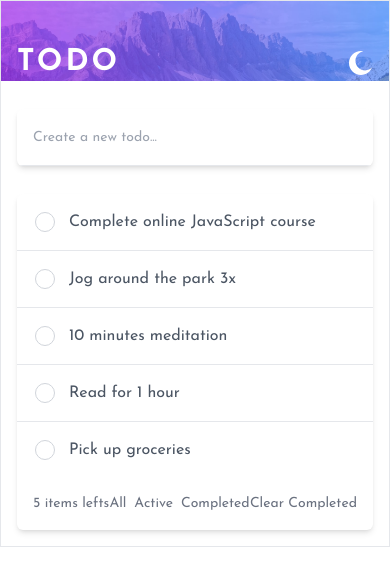
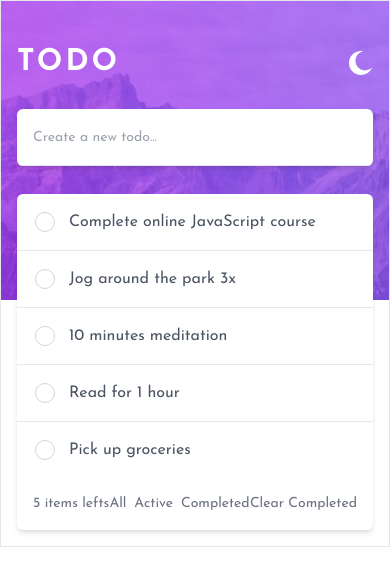
Before and after one commit to VectorGits/Todo-App-2.0, a React (Vite) app: page / in a window 390 px wide. Shown: the top 586 px of the page. Built offline with nearby package versions, Linux system fonts and the light colour scheme.

Commit message:
fix: update background image styling for responsive design

```diff
--- a/src/App.tsx
+++ b/src/App.tsx
@@ -8,7 +8,7 @@ function App() {
 
   return (
     <>
-      <div className="bg-[url('/bg-desktop-light.jpg')] dark:bg-[url('/bg-desktop-dark.jpg')] bg-contain bg-no-repeat h-screen">
+      <div className="bg-[url('/bg-desktop-light.jpg')] dark:bg-[url('/bg-desktop-dark.jpg')] bg-auto bg-no-repeat h-screen">
         <TodoCard />
       </div>
     </>
```
